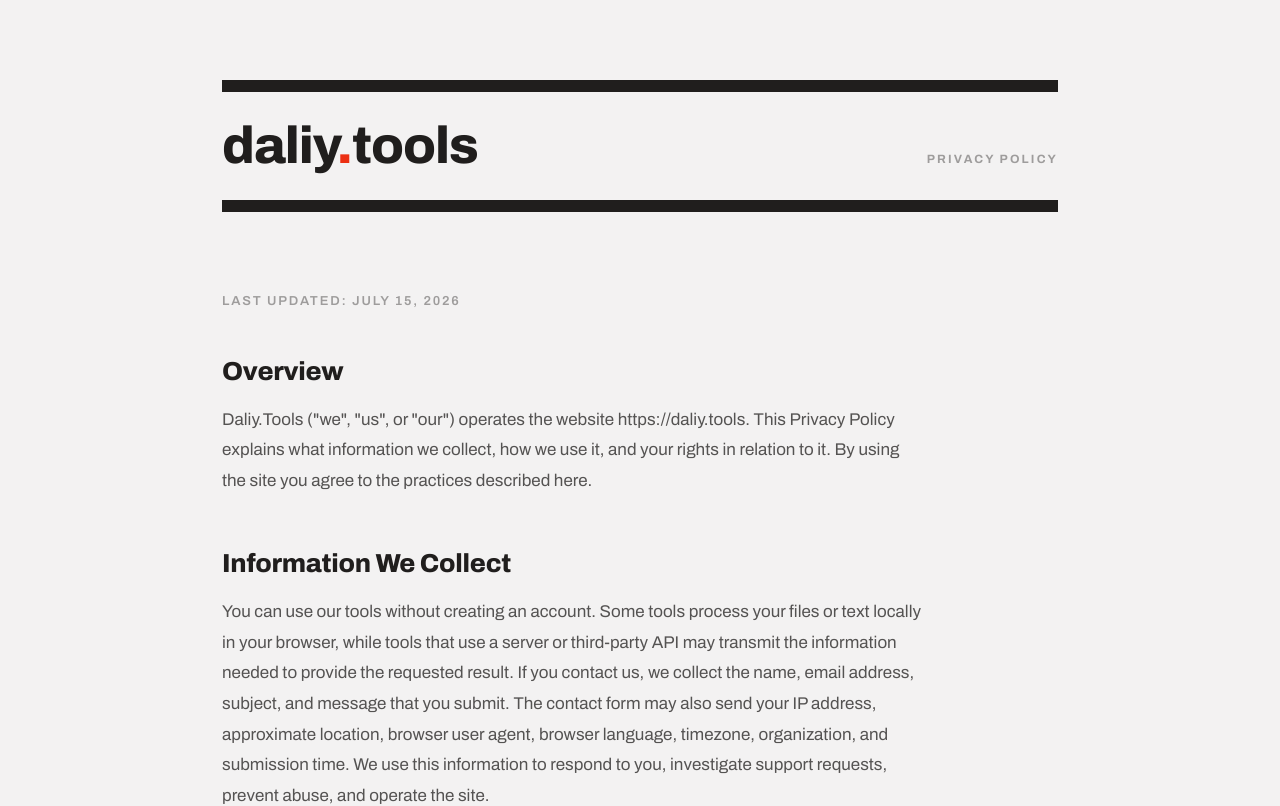
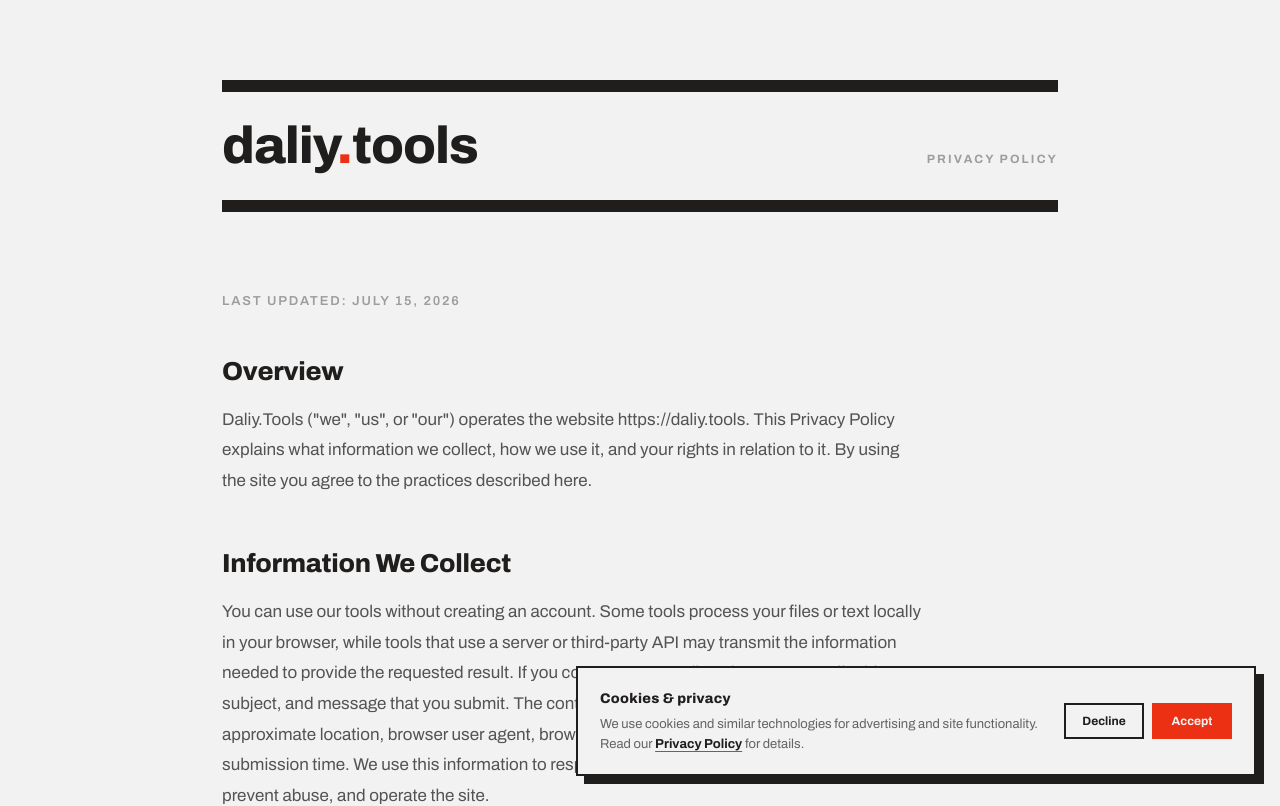
Before and after one commit to Hetwork/daliytools, a Next.js app: page /privacy-policy in a window 1280 px wide. Shown: the top 806 px of the page. Built offline with nearby package versions, Linux system fonts and the light colour scheme.

Commit message:
Add cookie consent component and Adsense loader; update privacy policy for cookie usage

```diff
--- /dev/null
+++ b/app/_components/adsense-loader.tsx
@@ -0,0 +1,36 @@
+"use client";
+
+import Script from "next/script";
+import { useEffect, useState } from "react";
+
+const CONSENT_KEY = "daliy-cookie-consent";
+
+export default function AdsenseLoader() {
+  const [allowed, setAllowed] = useState(false);
+
+  useEffect(() => {
+    const timer = window.setTimeout(() => {
+      setAllowed(window.localStorage.getItem(CONSENT_KEY) === "accepted");
+    }, 0);
+    const handleConsentChange = (event: Event) => {
+      const choice = (event as CustomEvent<"accepted" | "declined">).detail;
+      setAllowed(choice === "accepted");
+    };
+    window.addEventListener("daliy-consent-change", handleConsentChange);
+    return () => {
+      window.clearTimeout(timer);
+      window.removeEventListener("daliy-consent-change", handleConsentChange);
+    };
+  }, []);
+
+  if (!allowed) return null;
+
+  return (
+    <Script
+      async
+      src="https://pagead2.googlesyndication.com/pagead/js/adsbygoogle.js?client=ca-pub-5099034972283695"
+      crossOrigin="anonymous"
+      strategy="afterInteractive"
+    />
+  );
+}
--- /dev/null
+++ b/app/_components/cookie-consent.tsx
@@ -0,0 +1,79 @@
+"use client";
+
+import Link from "next/link";
+import { useEffect, useState } from "react";
+
+const CONSENT_KEY = "daliy-cookie-consent";
+
+type ConsentChoice = "accepted" | "declined";
+
+export default function CookieConsent() {
+  const [visible, setVisible] = useState(false);
+
+  useEffect(() => {
+    const timer = window.setTimeout(() => {
+      setVisible(window.localStorage.getItem(CONSENT_KEY) === null);
+    }, 0);
+    return () => window.clearTimeout(timer);
+  }, []);
+
+  function chooseConsent(choice: ConsentChoice) {
+    window.localStorage.setItem(CONSENT_KEY, choice);
+    window.dispatchEvent(new CustomEvent("daliy-consent-change", { detail: choice }));
+    setVisible(false);
+  }
+
+  if (!visible) return null;
+
+  return (
+    <aside
+      className="cookie-consent"
+      aria-label="Cookie consent"
+      style={{
+        position: "fixed",
+        right: 24,
+        bottom: 24,
+        zIndex: 50,
+        display: "flex",
+        alignItems: "center",
+        justifyContent: "space-between",
+        gap: 24,
+        width: "min(680px, calc(100vw - 48px))",
+        boxSizing: "border-box",
+        padding: "20px 22px",
+        border: "2px solid #201e1d",
+        background: "#f3f2f2",
+        color: "#201e1d",
+        boxShadow: "8px 8px 0 #201e1d",
+      }}
+    >
+      <div className="cookie-consent-copy" style={{ maxWidth: 470 }}>
+        <p className="cookie-consent-title" style={{ marginBottom: 6, fontSize: 14, fontWeight: 800 }}>
+          Cookies & privacy
+        </p>
+        <p style={{ color: "rgba(32, 30, 29, 0.68)", fontSize: 13, lineHeight: 1.5 }}>
+          We use cookies and similar technologies for advertising and site
+          functionality. Read our <Link href="/privacy-policy">Privacy Policy</Link> for details.
+        </p>
+      </div>
+      <div className="cookie-consent-actions" style={{ display: "flex", flexShrink: 0, gap: 8 }}>
+        <button
+          type="button"
+          className="cookie-consent-decline"
+          onClick={() => chooseConsent("declined")}
+          style={{ minWidth: 80, padding: "10px 14px", border: "2px solid #201e1d", background: "transparent", color: "#201e1d", cursor: "pointer", font: "700 12px/1 var(--font-archivo), sans-serif" }}
+        >
+          Decline
+        </button>
+        <button
+          type="button"
+          className="cookie-consent-accept"
+          onClick={() => chooseConsent("accepted")}
+          style={{ minWidth: 80, padding: "10px 14px", border: "2px solid #ec3013", background: "#ec3013", color: "#f3f2f2", cursor: "pointer", font: "700 12px/1 var(--font-archivo), sans-serif" }}
+        >
+          Accept
+        </button>
+      </div>
+    </aside>
+  );
+}
--- a/app/globals.css
+++ b/app/globals.css
@@ -229,6 +229,107 @@ body {
 
 .site-footer-link:hover {
   opacity: 0.7;
+}
+
+/* ── cookie consent ── */
+.cookie-consent {
+  position: fixed;
+  right: 24px;
+  bottom: 24px;
+  z-index: 50;
+  display: flex;
+  align-items: center;
+  justify-content: space-between;
+  gap: 24px;
+  width: min(680px, calc(100vw - 48px));
+  padding: 20px 22px;
+  border: 2px solid var(--ink);
+  background: var(--bg);
+  box-shadow: 8px 8px 0 var(--ink);
+  animation: cookieConsentIn 0.45s cubic-bezier(0.22, 1, 0.36, 1) both;
+}
+
+.cookie-consent-copy {
+  max-width: 470px;
+}
+
+.cookie-consent-title {
+  margin-bottom: 6px;
+  font-size: 14px;
+  font-weight: 800;
+  letter-spacing: 0.02em;
+}
+
+.cookie-consent-copy > p:last-child {
+  color: rgba(32, 30, 29, 0.68);
+  font-size: 13px;
+  line-height: 1.5;
+}
+
+.cookie-consent-copy a {
+  color: var(--ink);
+  font-weight: 700;
+  text-decoration: underline;
+  text-decoration-color: var(--red);
+  text-underline-offset: 3px;
+}
+
+.cookie-consent-actions {
+  display: flex;
+  flex-shrink: 0;
+  gap: 8px;
+}
+
+.cookie-consent-actions button {
+  min-width: 80px;
+  padding: 10px 14px;
+  border: 2px solid var(--ink);
+  background: transparent;
+  color: var(--ink);
+  cursor: pointer;
+  font: 700 12px/1 var(--font-archivo), sans-serif;
+  transition: background 0.2s ease, color 0.2s ease, transform 0.2s ease;
+}
+
+.cookie-consent-actions button:hover {
+  transform: translateY(-2px);
+}
+
+.cookie-consent-decline:hover {
+  background: var(--ink);
+  color: var(--bg);
+}
+
+.cookie-consent-accept {
+  border-color: var(--red) !important;
+  background: var(--red) !important;
+  color: var(--bg) !important;
+}
+
+.cookie-consent-accept:hover {
+  box-shadow: 3px 3px 0 var(--ink);
+}
+
+@keyframes cookieConsentIn {
+  from { opacity: 0; transform: translateY(18px); }
+  to { opacity: 1; transform: translateY(0); }
+}
+
+@media (max-width: 640px) {
+  .cookie-consent {
+    right: 12px;
+    bottom: 12px;
+    width: calc(100vw - 24px);
+    align-items: stretch;
+    flex-direction: column;
+    gap: 14px;
+    padding: 16px;
+    box-shadow: 5px 5px 0 var(--ink);
+  }
+
+  .cookie-consent-actions {
+    justify-content: flex-end;
+  }
 }
 
 /* ── marquee ticker ── */
--- a/app/layout.tsx
+++ b/app/layout.tsx
@@ -1,6 +1,7 @@
 import type { Metadata } from "next";
 import { Archivo } from "next/font/google";
-import Script from "next/script";
+import AdsenseLoader from "./_components/adsense-loader";
+import CookieConsent from "./_components/cookie-consent";
 import "./globals.css";
 
 const archivo = Archivo({
@@ -75,13 +76,11 @@ export default function RootLayout({
       className={`${archivo.variable} h-full`}
       data-scroll-behavior="smooth"
     >
-      <body className="min-h-full flex flex-col">{children}</body>
-      <Script
-        async
-        src="https://pagead2.googlesyndication.com/pagead/js/adsbygoogle.js?client=ca-pub-5099034972283695"
-        crossOrigin="anonymous"
-        strategy="afterInteractive"
-      />
+      <body className="min-h-full flex flex-col">
+        {children}
+        <CookieConsent />
+        <AdsenseLoader />
+      </body>
     </html>
   );
 }
--- a/app/privacy-policy/page.tsx
+++ b/app/privacy-policy/page.tsx
@@ -26,7 +26,7 @@ const sections = [
   },
   {
     heading: "Cookies",
-    body: `We use cookies solely through third-party services described below. You can control cookies through your browser settings. Disabling cookies may affect how ads are displayed but will not prevent you from using our tools.`,
+    body: `We use a local browser preference named daliy-cookie-consent to remember whether you accepted or declined this notice. We also use cookies and similar technologies through third-party services described below, including advertising services. You can control cookies through your browser settings. Disabling cookies may affect how ads are displayed but will not prevent you from using our tools.`,
   },
   {
     heading: "Google AdSense & Advertising",
```
